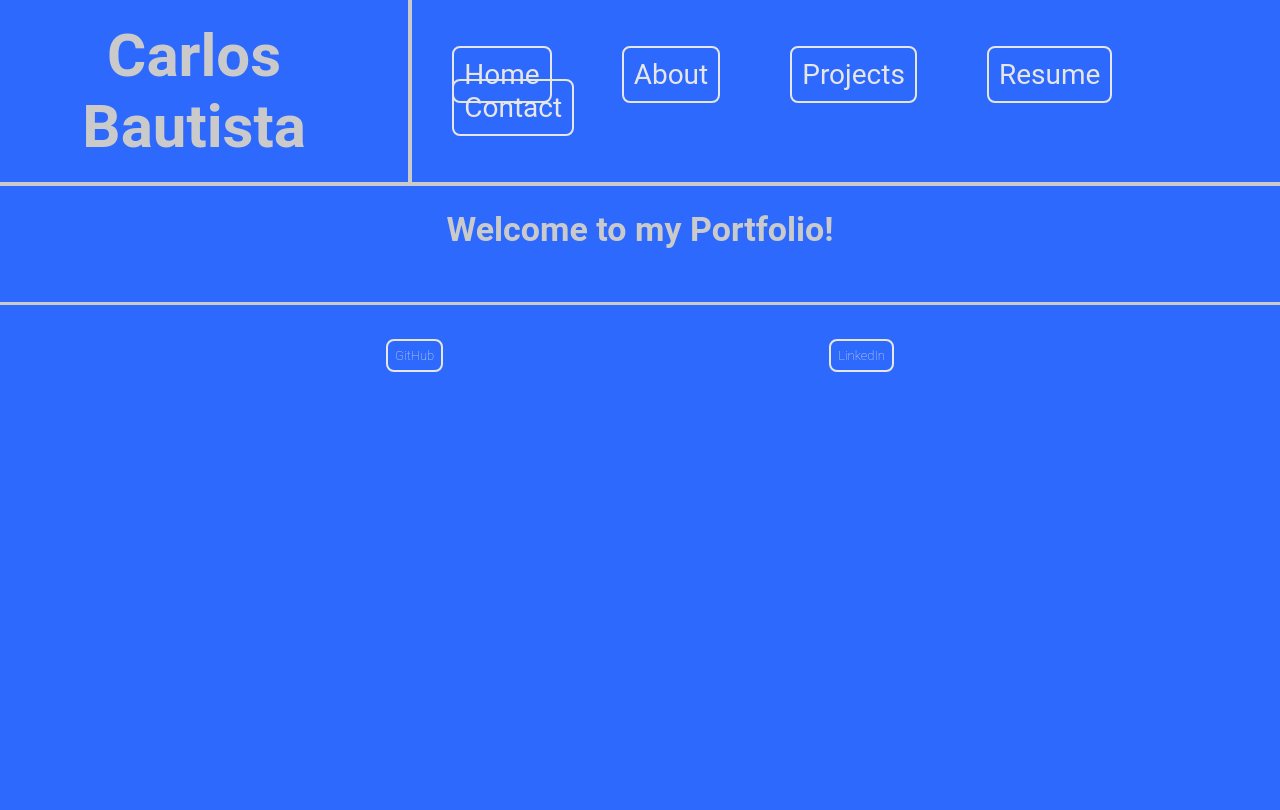
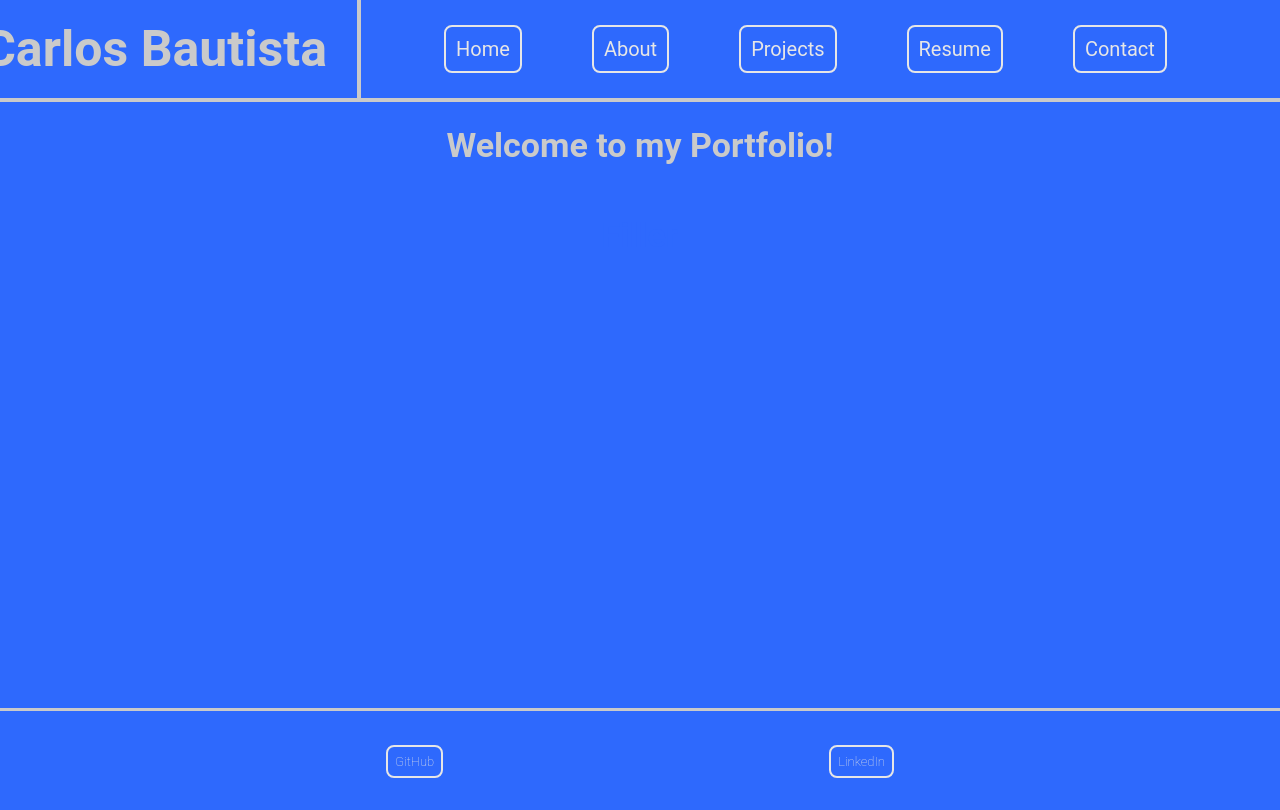
Before and after one commit to CxLos/CxLos-Portfolio, a React (Create React App) app in the folder cxlos20-portfolio/: page / in a window 1280 px wide. Built offline with nearby package versions, Linux system fonts and the light colour scheme.

Commit message:
styled header

```diff
--- a/cxlos20-portfolio/src/App.css
+++ b/cxlos20-portfolio/src/App.css
@@ -56,6 +56,25 @@ header{
   flex-direction: column;
 }
 
+.welcome {
+  display: flex;
+  flex-direction: column;
+  justify-content: center;
+  align-content: center;
+  align-self: center;
+  align-items: center;
+  color: rgb(202, 202, 202);
+  font-size: 17px;
+  text-align: center;
+  font-family: 'Roboto', sans-serif;
+  font-weight: 40;
+  text-align: center;
+  /* margin-top: 30px; */
+  /* border-right: 4px solid;
+  padding: 50px 80px 0px -50px;
+  margin: 0px 0px 0px 0px; */
+}
+
 .about {
   display: flex;
   flex-direction: column;
@@ -101,7 +120,6 @@ header{
   /* align-items: center; */
   /* background-color: rgb(46, 105, 253); */
   color: white;
-  font-size: 20px;
   font-family: 'Roboto', sans-serif;
   /* font-weight: 100; */
   /* padding: 10px; */
@@ -113,7 +131,7 @@ header{
   display: flex;
   align-items: center;
   align-content: center;
-  justify-content: space-between;
+  justify-content: space-evenly;
 }
 
 .navbar2 ul {
@@ -127,7 +145,7 @@ header{
 
 .navbar2 ul li a {
   text-decoration: none;
-  font-size: 28px;
+  font-size: 20px;
   color: rgb(230, 230, 230);
   border: 2px solid;
   border-radius: 8px;
@@ -138,24 +156,6 @@ header{
   opacity: 0.6;
 }
 
-.welcome {
-  display: flex;
-  justify-content: center;
-  align-content: center;
-  align-self: center;
-  align-items: center;
-  color: rgb(202, 202, 202);
-  font-size: 17px;
-  text-align: center;
-  font-family: 'Roboto', sans-serif;
-  font-weight: 40;
-  text-align: center;
-  /* margin-top: 30px; */
-  /* border-right: 4px solid;
-  padding: 50px 80px 0px -50px;
-  margin: 0px 0px 0px 0px; */
-}
-
 .carlos {
   display: flex;
   justify-content: center;
@@ -163,15 +163,13 @@ header{
   align-self: center;
   align-items: center;
   color: rgb(202, 202, 202);
-  font-size: 30px;
+  font-size: 25px;
   text-align: center;
   font-family: 'Roboto', sans-serif;
   font-weight: 100;
-  text-align: center;
-  /* margin-top: 30px; */
   border-right: 4px solid;
   padding: 0px 0px 0px 0px;
-  margin: 0px 0px 0px 0px;
+  margin: 0px 0px 0px -70px;
 }
 
 .carlos h1 {
@@ -264,7 +262,7 @@ header{
   border-radius: 8px;
   border-color: rgb(202, 202, 202);
   background-color: rgb(73, 140, 255);
-  padding: 15px 0px 15px 0px;
+  padding: 15px 20px 15px 0px;
   margin: 0% 0% 0% 40%;
   width: 20%;
 }
@@ -329,3 +327,11 @@ input {
 .image {
   background-image: src=('../assets/images/Screenshot-142642.png');
 }
+
+.space {
+  height: 60vh;
+  width: 85vw;
+  border: 5px solid;
+  border-color: rgb(46, 105, 253);
+  color: rgb(46, 105, 253);
+}
--- a/cxlos20-portfolio/src/components/navigation.js
+++ b/cxlos20-portfolio/src/components/navigation.js
@@ -15,27 +15,38 @@ function Navigation ({ currentPage, handlePageChange }) {
 
                     <ul className="">
                         <li className="">
-                            <a href="#home" className={currentPage === 'Home' ? 'nav-link active' : 'nav-link'} onClick={() => handlePageChange('Home')}>
+                            <a href="#home"
+                            // className={currentPage === 'Home' ? 'nav-link active' : 'nav-link'}
+                            onClick={() => handlePageChange('Home')}>
                                 Home
                             </a>
                         </li>
                         <li className="">
-                            <a href="#about" className={currentPage === 'About' ? 'nav-link active' : 'nav-link'} onClick={() => handlePageChange('About')}>
+                            <a href="#about" c
+                            // lassName={currentPage === 'About' ? 'nav-link active' : 'nav-link'}
+                            onClick={() => handlePageChange('About')}>
                                 About
                             </a>
                         </li>
                         <li className="">
-                            <a href="#projects" className={currentPage === 'Projects' ? 'nav-link active' : 'nav-link'} onClick={() => handlePageChange('Projects')}>
+                            <a href="#projects"
+                            // className={currentPage === 'Projects' ? 'nav-link active' : 'nav-link'}
+                            onClick={() => handlePageChange('Projects')}>
                                 Projects
                             </a>
                         </li>
                         <li className="">
-                            <a href="#resume" className={currentPage === 'Resume' ? 'nav-link active' : 'nav-link'} onClick={() => handlePageChange('Resume')}>
+                            <a href="#resume"
+                            // className=
+                            // {currentPage === 'Resume' ? 'nav-link active' : 'nav-link'}
+                            onClick={() => handlePageChange('Resume')}>
                                 Resume
                             </a>
                         </li>
                         <li className="">
-                            <a href="#contact" className={currentPage === 'Contact' ? 'nav-link active' : 'nav-link'} onClick={() => handlePageChange('Contact')}>
+                            <a href="#contact"
+                            // className={currentPage === 'Contact' ? 'nav-link active' : 'nav-link'}
+                            onClick={() => handlePageChange('Contact')}>
                                 Contact
                             </a>
                         </li>
--- /dev/null
+++ b/cxlos20-portfolio/src/components/pages/footer.js
@@ -0,0 +1,23 @@
+import React from 'react';
+
+function Footer () {
+    return (
+
+        <footer className='foot'>
+
+            <div className='links'>
+            <a href='https://github.com/CxLos'>
+                GitHub
+            </a>
+            </div>
+            <div className='links'>
+            <a href='https://www.linkedin.com/in/carlos-bautista-5a8388115/'>
+                LinkedIn
+            </a>
+            </div>
+
+        </footer>
+    );
+};
+
+export default Footer;
--- a/cxlos20-portfolio/src/components/pages/home.js
+++ b/cxlos20-portfolio/src/components/pages/home.js
@@ -4,7 +4,13 @@ function Home() {
     return(
         <div className= 'welcome'>
             <h1>Welcome to my Portfolio!</h1>
+
+            <div className='space'>
+                <h1>Filler</h1>
+            </div>
         </div>
+
+
     );
 };
 
--- a/cxlos20-portfolio/src/components/portfolio.js
+++ b/cxlos20-portfolio/src/components/portfolio.js
@@ -5,6 +5,7 @@ import About from './pages/about'
 import Projects from './pages/projects';
 import Resume from './pages/resume'
 import Contact from './pages/contact'
+import Footer from './pages/footer'
 
 const Portfolio = () => {
 
@@ -33,7 +34,7 @@ const Portfolio = () => {
         <div>
           <Navigation currentPage={currentPage} handlePageChange={handlePageChange} />
           {renderPage()}
-
+{/*
           <footer className='foot'>
 
             <div className='links'>
@@ -47,7 +48,9 @@ const Portfolio = () => {
               </a>
             </div>
 
-          </footer>
+          </footer> */}
+
+          <Footer />
 
         </div>
 
```
